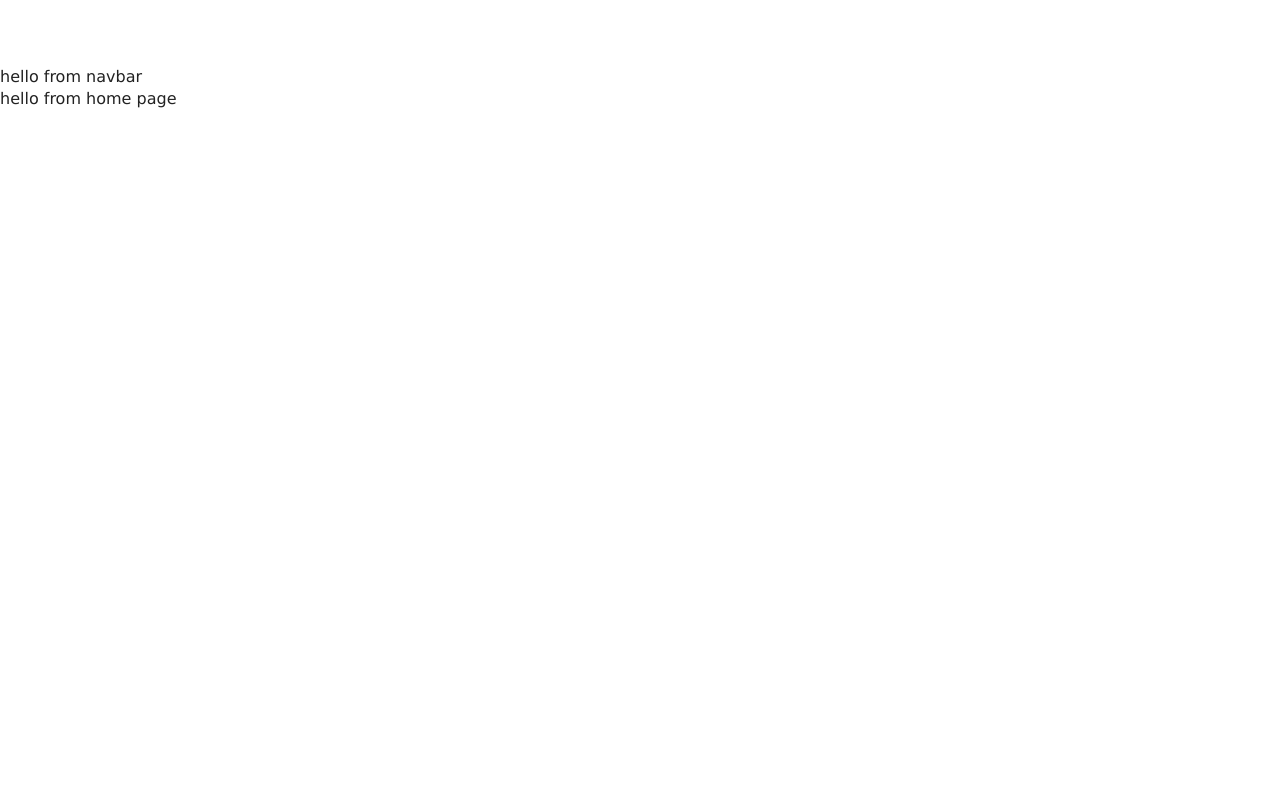
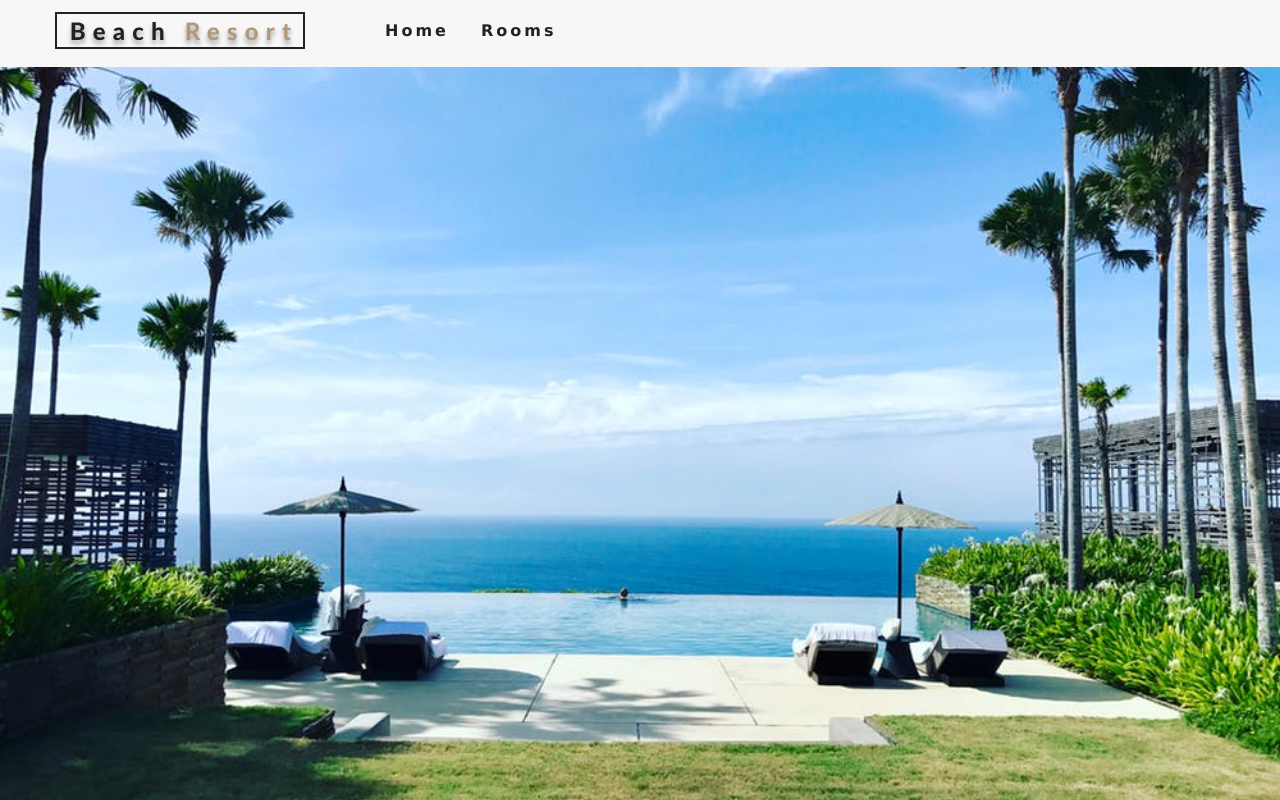
Before and after one commit to g-vega-cl/ReactTutorial, a React (Create React App) app in the folder resort-tutorial/: page / in a window 1280 px wide. Built offline with nearby package versions, Linux system fonts and the light colour scheme.

Commit message:
end of first part, 60min mark

```diff
--- a/resort-tutorial/package.json
+++ b/resort-tutorial/package.json
@@ -5,6 +5,7 @@
   "dependencies": {
     "react": "^16.12.0",
     "react-dom": "^16.12.0",
+    "react-icon": "^1.0.0",
     "react-icons": "^3.8.0",
     "react-router-dom": "^5.1.2",
     "react-scripts": "3.2.0"
--- /dev/null
+++ b/resort-tutorial/src/components/Hero.js
@@ -0,0 +1,12 @@
+import React from 'react'
+
+export default function Hero({children, hero}) {
+	return (
+		<header className = {hero}>{children}</header>
+
+	)
+}
+
+Hero.defaultProps = {
+	hero:'defaultHero'
+}
--- a/resort-tutorial/src/components/Navbar.js
+++ b/resort-tutorial/src/components/Navbar.js
@@ -1,11 +1,37 @@
 import React, { Component } from 'react'
+import logo from '../images/logo.svg'
+import {FaAlignRight} from 'react-icons/fa'
+import {Link} from 'react-router-dom'
 
 export default class Navbar extends React.Component {
+	state={
+		isOpen: false
+	}
+	handleToggle = () =>{
+		this.setState({isOpen:!this.state.isOpen});
+	};
 	render() {
 		return (
-			<div>
-				hello from navbar
-			</div>
+			<nav className = "navbar">
+				<div className = "nav-center">
+					<div className = "nav-header">
+						<Link to = "/">
+							<img src = {logo} alt = "Beach Resort" />
+						</Link>
+						<button type ="button" className="nav-btn" onClick= {this.handleToggle}>
+							<FaAlignRight className="nav-icon"/>
+						</button>
+					</div>
+					<ul className = {this.state.isOpen ? "nav-links show-nav":"nav-links"}>
+						<li>
+							<Link to ="/">Home</Link>
+						</li>
+						<li>
+							<Link to ="/rooms">Rooms</Link>
+						</li>
+					</ul>
+				</div>
+			</nav>
 		)
 	}
 }
--- a/resort-tutorial/src/pages/Error.js
+++ b/resort-tutorial/src/pages/Error.js
@@ -1,9 +1,9 @@
 import React from 'react'
-
+import Hero from '../components/Hero'
 export default function Error() {
 	return (
-		<div>
-			hello from error page
-		</div>
+		<Hero>
+
+		</Hero>
 	)
 }
--- a/resort-tutorial/src/pages/Home.js
+++ b/resort-tutorial/src/pages/Home.js
@@ -1,10 +1,8 @@
-import React from 'react'
-
+import React from 'react';
+import Hero from '../components/Hero';
 const home = () => {
 	return (
-		<div>
-			hello from home page
-		</div>
+		<Hero></Hero>
 	)
 }
 
--- a/resort-tutorial/src/pages/Rooms.js
+++ b/resort-tutorial/src/pages/Rooms.js
@@ -1,10 +1,10 @@
-import React from 'react'
-
+import React from 'react';
+import Hero from '../components/Hero';
 const rooms = () => {
 	return (
-		<div>
-			hello from rooms page
-		</div>
+		<Hero hero = "roomsHero">
+
+		</Hero>
 	)
 }
 
```
Also changed, not shown: 1 other file (tests, documents, lock files or other folders).
